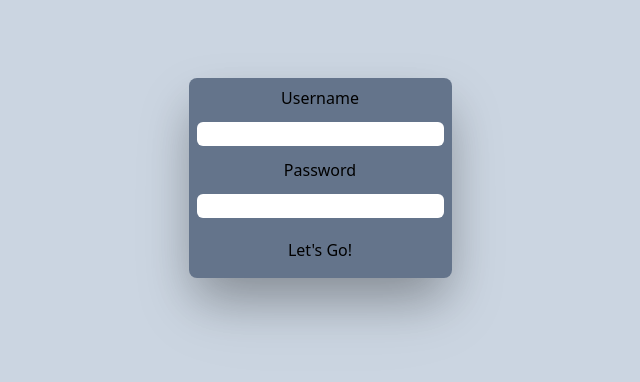
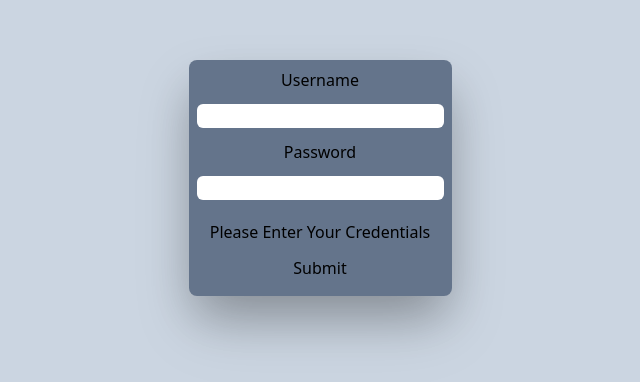
Before and after one commit to azka-zaydan/notes-app-next, a Next.js app: page /login in a window 1280 px wide. Shown: the part 222-604 px from the top of the page, without its empty margins (320-960 px from the left). Built offline with nearby package versions, Linux system fonts and the light colour scheme.

Commit message:
updated button

```diff
--- a/src/pages/login.tsx
+++ b/src/pages/login.tsx
@@ -34,17 +34,16 @@ const Login: NextPage = () => {
                     <input type="text" ref={name} name='username' className='px-2 rounded-md' />
                     <label htmlFor="password">Password</label>
                     <input type="password" name="password" className='px-2 rounded-md' id="" ref={pass} />
-                    {name.current?.value === '' ?
+                    {userName === '' ?
                         <>
                             <p className='relative top-2'>
                                 Please Enter Your Credentials
                             </p>
                             <button onClick={handleClick} className='transition-all hover:bg-slate-300 w-auto flex p-2 rounded-lg'>Submit</button>
                         </> :
-                        name.current?.value === '' && pass.current?.value === '' ? 'Please Enter Your Credentials' :
-                            <Link href={`/logged-in`}>
-                                <button className='transition-all hover:bg-slate-300 w-auto flex p-2 rounded-lg'>Let's Go!</button>
-                            </Link>
+                        <Link href={`/logged-in`}>
+                            <button className='transition-all hover:bg-slate-300 w-auto flex p-2 rounded-lg'>Let's Go!</button>
+                        </Link>
                     }
                 </form>
 
```
